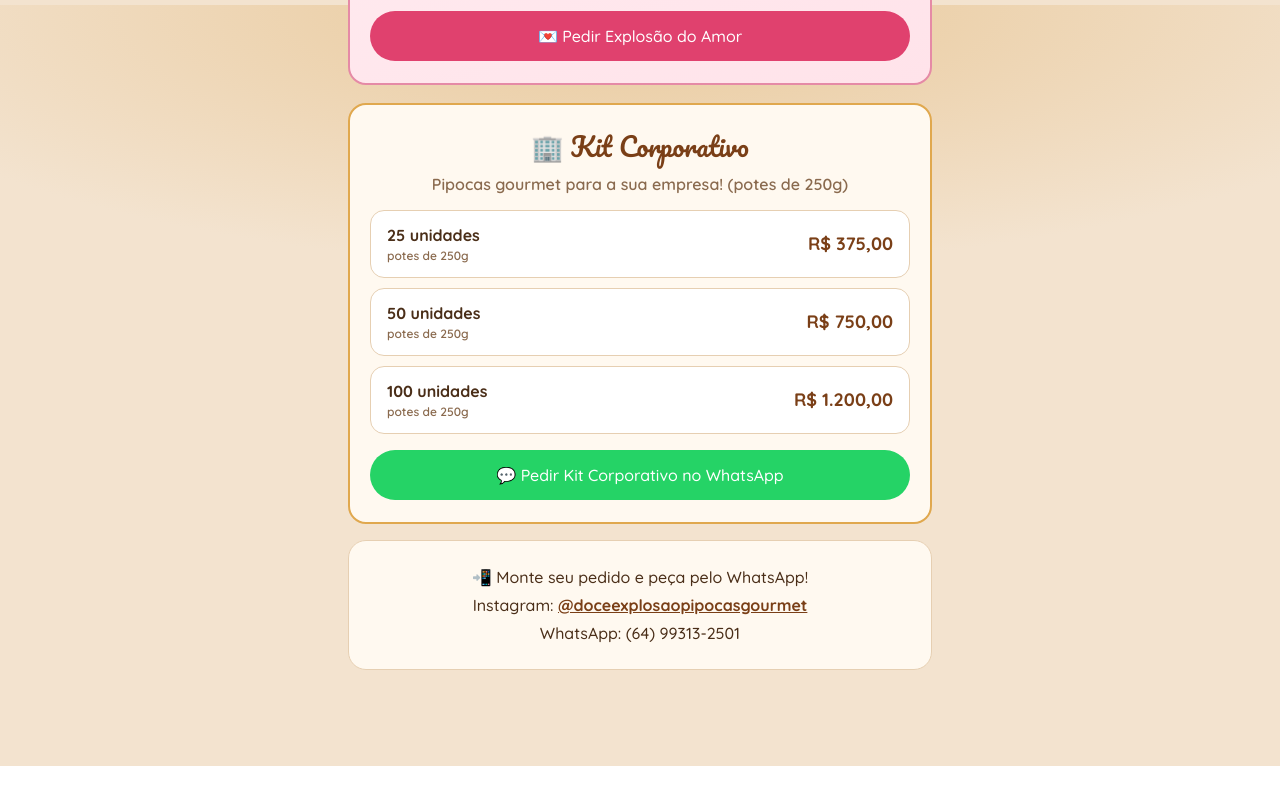
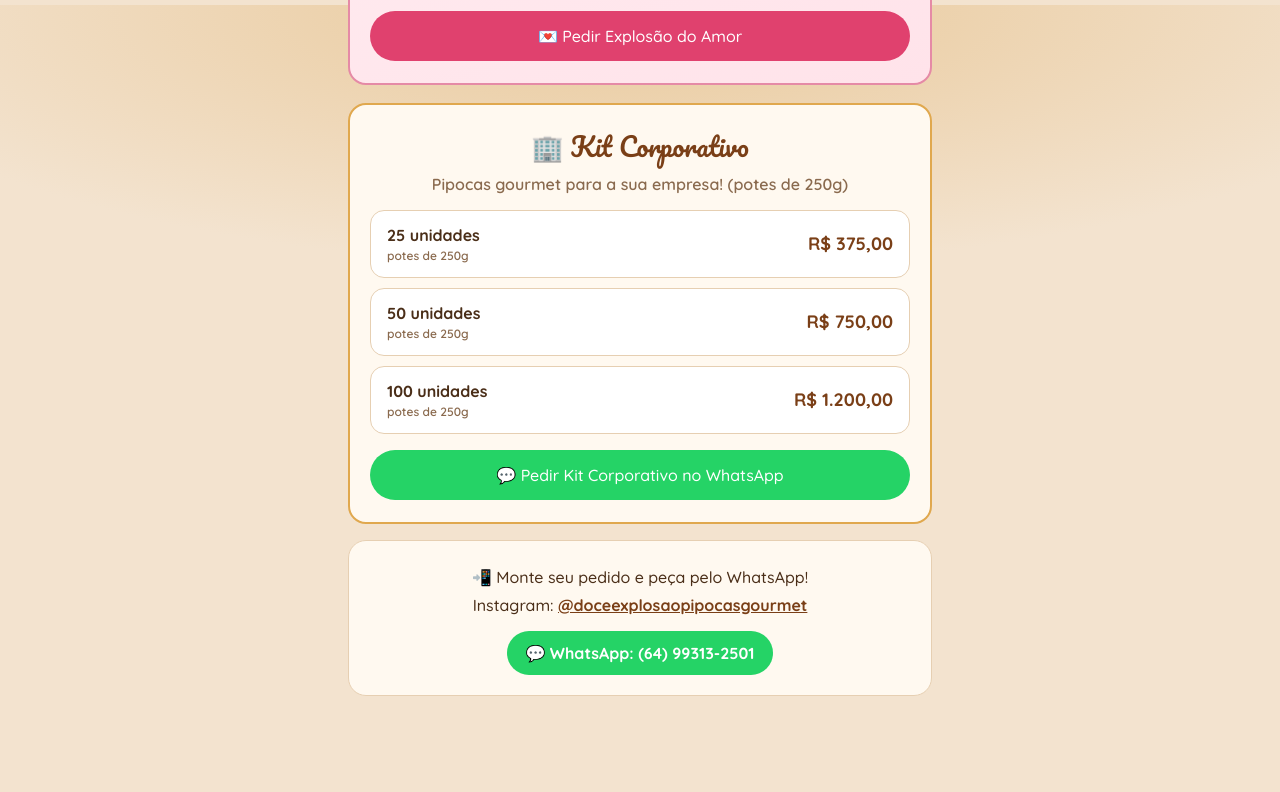
Before and after one commit to sitesprobr/doce-explosao, a plain HTML site: page index.html in a window 1280 px wide. Shown: the part 2395-3187 px from the top of the page. Before the commit the page ends 3161 px from the top, so only its background shows below. Drawn offline with Linux system fonts and the light colour scheme.

Commit message:
Torna o telefone do rodape um link clicavel para o WhatsApp

```diff
--- a/index.html
+++ b/index.html
@@ -129,6 +129,7 @@
     .info { background: var(--card); border: 1px solid var(--line); border-radius: 18px; padding: 20px; margin-top: 16px; text-align: center }
     .info p { margin: 4px 0 }
     .info a { color: var(--accent); font-weight: 700 }
+    .info .zap { display: inline-flex; align-items: center; gap: 6px; margin-top: 10px; background: #25d366; color: #fff; text-decoration: none; font-weight: 700; padding: 10px 18px; border-radius: 999px }
 
     .bar { position: fixed; left: 0; right: 0; bottom: 0; padding: 12px 18px calc(12px + env(safe-area-inset-bottom, 0px)); background: var(--bg); border-top: 1px solid var(--line); display: flex; justify-content: center; z-index: 10 }
     .bar button { width: 100%; max-width: 584px; border: 0; border-radius: 999px; background: var(--accent); color: #fff; font: 700 17px inherit; padding: 14px; cursor: pointer }
@@ -219,7 +220,7 @@
     <div class="info">
       <p>📲 Monte seu pedido e peça pelo WhatsApp!</p>
       <p>Instagram: <a href="https://instagram.com/doceexplosaopipocasgourmet" target="_blank" rel="noopener">@doceexplosaopipocasgourmet</a></p>
-      <p>WhatsApp: (64) 99313-2501</p>
+      <a class="zap" id="zap-link" href="#" target="_blank" rel="noopener">💬 WhatsApp: (64) 99313-2501</a>
     </div>
   </main>
 
@@ -270,6 +271,8 @@
       "https://wa.me/" + WHATS + "?text=" + encodeURIComponent("Olá! Tenho interesse no Kit Corporativo da Doce Explosão 🍿🏢 (potes de 250g).\n\nKits:\n• 25 unidades — R$ 375,00\n• 50 unidades — R$ 750,00\n• 100 unidades — R$ 1.200,00\n\nGostaria de mais informações!");
     document.getElementById("amor-btn").href =
       "https://wa.me/" + WHATS + "?text=" + encodeURIComponent("Olá! Tenho interesse na Explosão do Amor 💕🍿💐 (pipoca gourmet + buquê) — R$ 179,90. Gostaria de mais informações!");
+    document.getElementById("zap-link").href =
+      "https://wa.me/" + WHATS + "?text=" + encodeURIComponent("Olá! Vim pelo cardápio da Doce Explosão 🍿 e gostaria de fazer um pedido.");
 
     (function () {
       var btn = document.getElementById("pix-copiar");
```
